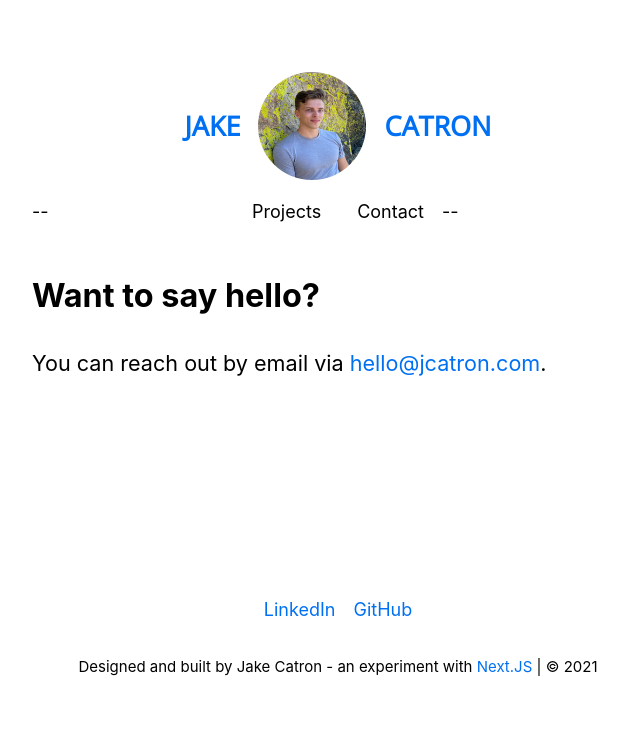
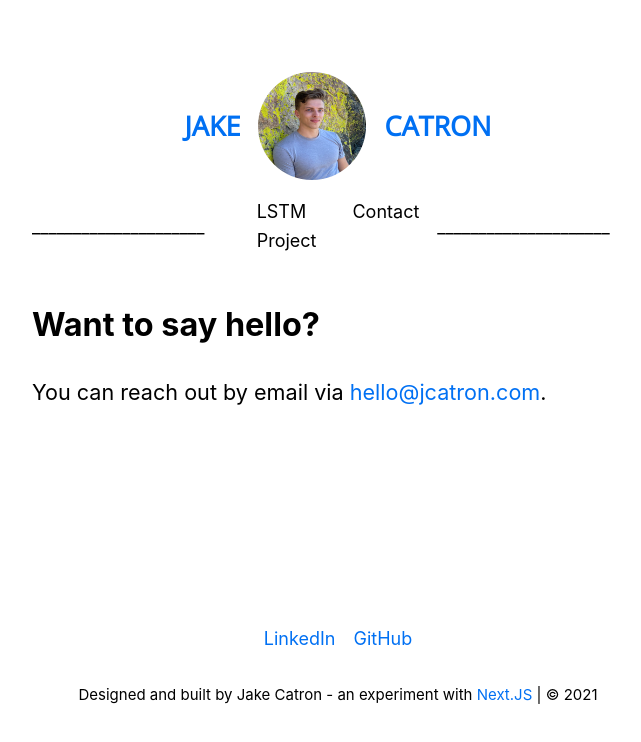
Before and after one commit to jcatron3/personal-website, a Next.js app: page /contact in a window 1280 px wide. Shown: the top 742 px of the page, without its empty margins (302-943 px from the left). Built offline with nearby package versions, Linux system fonts and the light colour scheme.

Commit message:
added lstm html file as nav link

```diff
--- a/components/navigation.js
+++ b/components/navigation.js
@@ -4,11 +4,11 @@ import Link from "next/link";
 export default function Navigation() {
   return (
     <nav id="navigation" className={styles.nav}>
-      <div className={styles.nav__separator}>--</div>
+      <div className={styles.nav__separator}>_____________________</div>
       <ul id="menu" className={styles.nav__list}>
         <li className={styles.nav__listItem}>
-          <Link href="/projects">
-            <a className={styles.nav__link}>Projects</a>
+          <Link href="/lstm.html">
+            <a className={styles.nav__link}>LSTM Project</a>
           </Link>
         </li>
         <li className={styles.nav__listItem}>
@@ -17,7 +17,7 @@ export default function Navigation() {
           </Link>
         </li>
       </ul>
-      <div className={styles.nav__separator}>--</div>
+      <div className={styles.nav__separator}>_____________________</div>
     </nav>
   );
 }
--- a/lib/projects.js
+++ b/lib/projects.js
@@ -1 +1 @@
-export const projectPath = "../../public/html/lstm.html";
+// fill in api pulls for projects here
```
Also changed, not shown: pages/index.js (+6 -3 lines), public/lstm.html (renamed from public/html/lstm.html).
